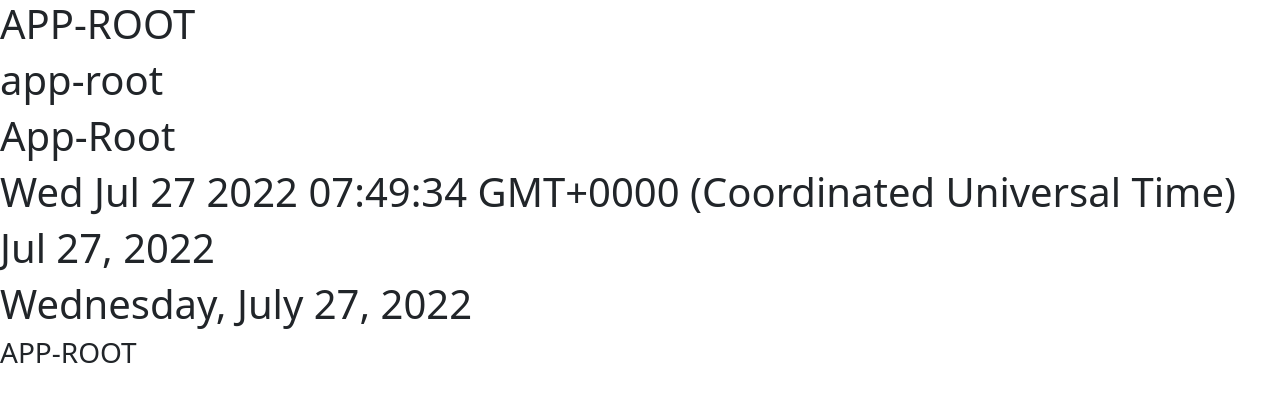
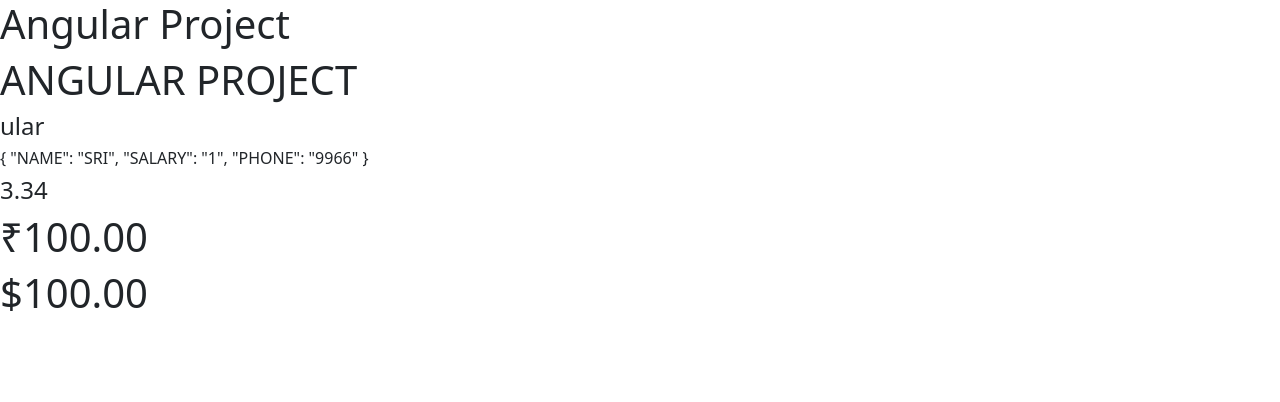
Before and after one commit to srilakshmi-9966/vms, an Angular app: page / in a window 1280 px wide. Shown: the top 402 px of the page. Built offline with nearby package versions, Linux system fonts and the light colour scheme.

Commit message:
advance pipes commited

```diff
--- a/src/app/app.component.html
+++ b/src/app/app.component.html
@@ -1,11 +1,13 @@
+<h1>{{title | titlecase}}</h1>
 <h1>{{title | uppercase}}</h1>
-<h1>{{title | lowercase}}</h1>
-<h1>{{title}}</h1>
-<h1>{{today}}</h1>
-<h1>{{today | date}}</h1>
-<h1>{{today | date:'fullDate'}}</h1>
+<!-- parameter values -->
+<h4>{{title | slice :3:8 }}</h4>
+
+<!-- two pipes at a time -->
+<h6>{{user | json | uppercase}}</h6>
+<h4>{{003.3400 | number: '1.2-3'}}</h4>
 
 
+<h1>{{100 | currency : 'INR' }}</h1>
 
-<!-- this process it will take lots of time  -->
-<h3>{{capString(title)}}</h3>
+<h1>{{100 | currency : 'USD' }}</h1>
--- a/src/app/app.component.ts
+++ b/src/app/app.component.ts
@@ -8,12 +8,12 @@
 })
 export class AppComponent {
 
-  title='App-Root';
-  today=Date();
-  capString(item:string)
-  {
-    return item.toUpperCase();
-  }
+  title='Angular project';
+
+  user =
+    {name:'sri', salary:'1', phone:'9966'};
+
+
 
   constructor() { }
 
```
